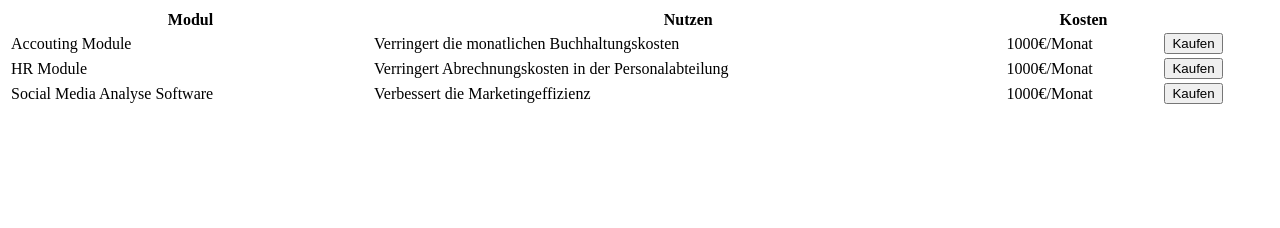
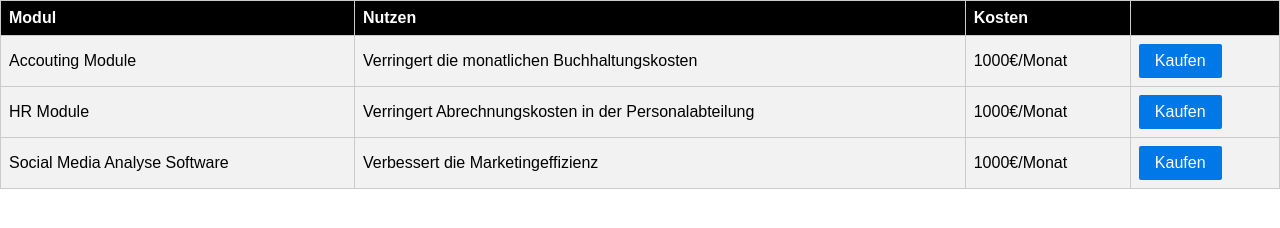
Before and after one commit to Jerobeam/AircraftManager, a plain HTML site: page WebApp/WebContent/ITDialog.html in a window 1280 px wide. Drawn offline with Linux system fonts and the light colour scheme.

Commit message:
changed ITDialog

```diff
--- a/WebApp/WebContent/ITDialog.html
+++ b/WebApp/WebContent/ITDialog.html
@@ -1,17 +1,50 @@
-<!doctype html>
+<!DOCTYPE html>
 <html>
 <head>
-<script src="jquery.js"></script>
+<meta charset="utf-8">
+<link rel="stylesheet" href="pure.css">
+<style>
+table {
+	border: 1px solid #cbcbcb;
+	text-align: left;
+	border-collapse: collapse;
+	height: 90%;
+	width: 100%;
+}
 
-<meta charset="utf-8">
-<meta name="viewport" content="width=device-width, initial-scale=1.0">
+end {
+	height: 10%;
+	width: 100%;
+}
+
+th, td {
+	border: 1px solid #cbcbcb;
+	text-align: left;
+	padding: 8px;
+	background-color: #F2F2F2
+}
+
+tr:nth-child(even) {
+	background-color: white
+}
+
+th {
+	background-color: black;
+	color: white;
+}
+</style>
+
 </head>
 <body>
 
-	<table style="width: 100%">
-		<th>Modul</th>
-		<th>Nutzen</th>
-		<th>Kosten</th>
+	<table id="Table">
+		<tr>
+			<th>Modul</th>
+			<th>Nutzen</th>
+			<th>Kosten</th>
+			<th></th>
+		</tr>
+
 		<tr>
 			<td>Accouting Module</td>
 			<td>Verringert die monatlichen Buchhaltungskosten</td>
@@ -33,7 +66,10 @@
 			<td><Button onclick="sendBuySocialMediaSoftwareRequest()"
 					type="submit" class="pure-button pure-button-primary">Kaufen</Button></td>
 		</tr>
+
 	</table>
+	<end>
+	</end>
 	<script type="text/javascript">
 		function sendBuyAccountingModuleRequest() {
 			parent.parent.send("buyAccountingModule§"
@@ -50,6 +86,5 @@
 			parent.closeMenu();
 		}
 	</script>
-
 </body>
 </html>
```
